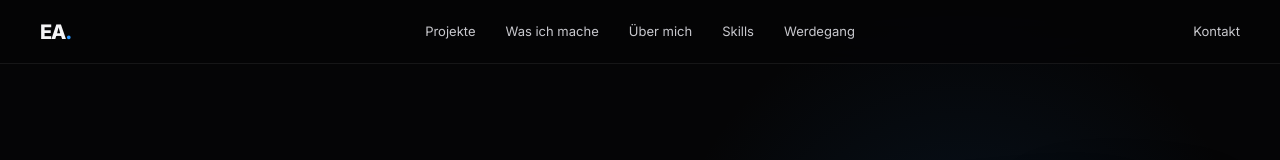
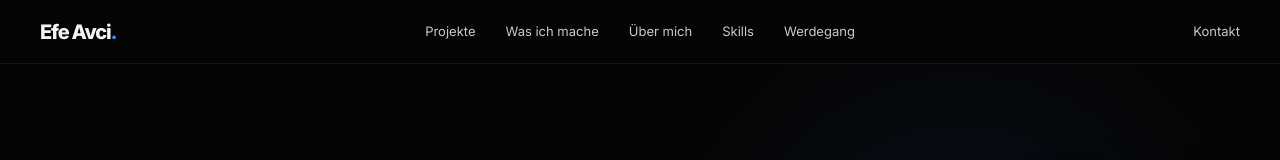
Before and after one commit to efeavci/portfolio-page, a Vue app: page / in a window 1280 px wide. Shown: the top 160 px of the page. Built offline with nearby package versions, Linux system fonts and the light colour scheme.

Commit message:
Show full name in portfolio header

```diff
--- a/src/App.vue
+++ b/src/App.vue
@@ -60,7 +60,7 @@ onBeforeUnmount(() => {
 
   <header class="site-header">
     <div class="nav-shell">
-      <a class="brand" href="#top">EA<span>.</span></a>
+      <a class="brand" href="#top">Efe Avci<span>.</span></a>
 
       <nav id="main-menu" :class="{ open: menuOpen }" aria-label="Navigation">
         <a href="#work" @click="closeMenu">Projekte</a>
```
